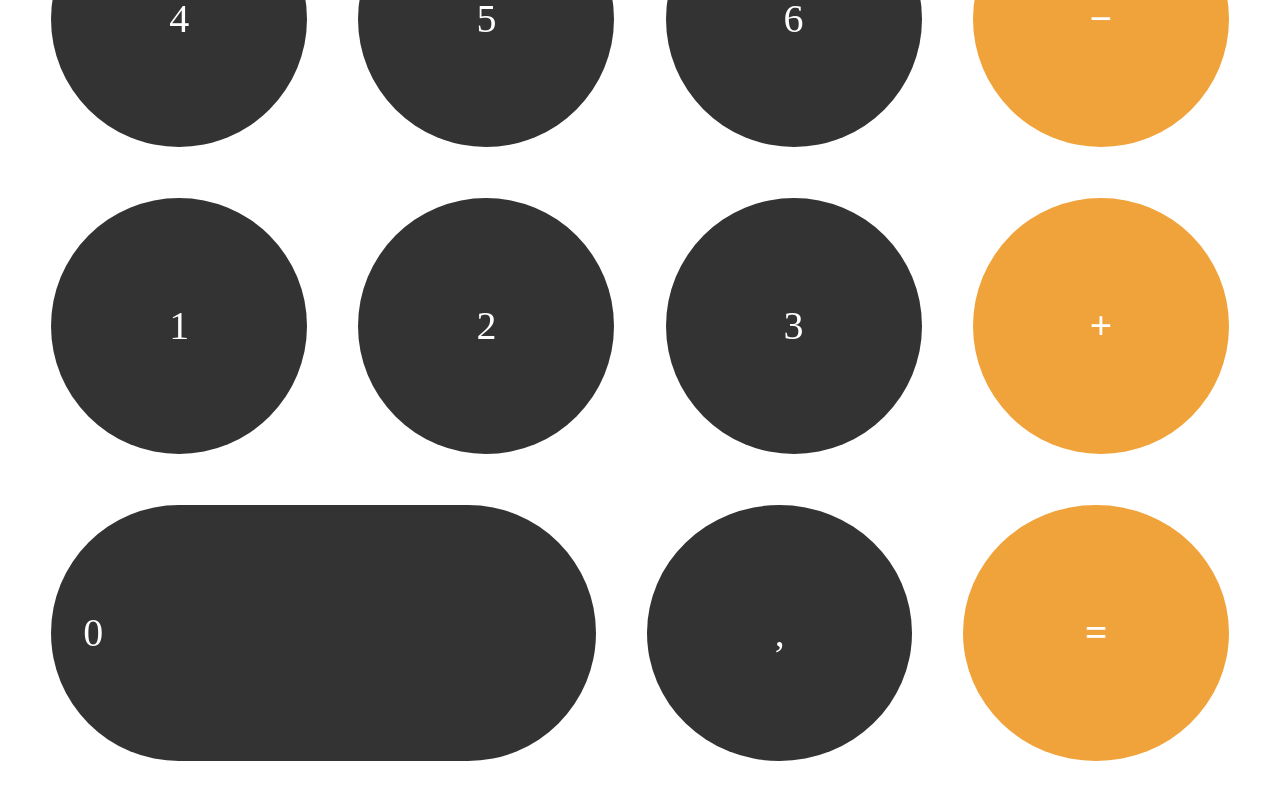
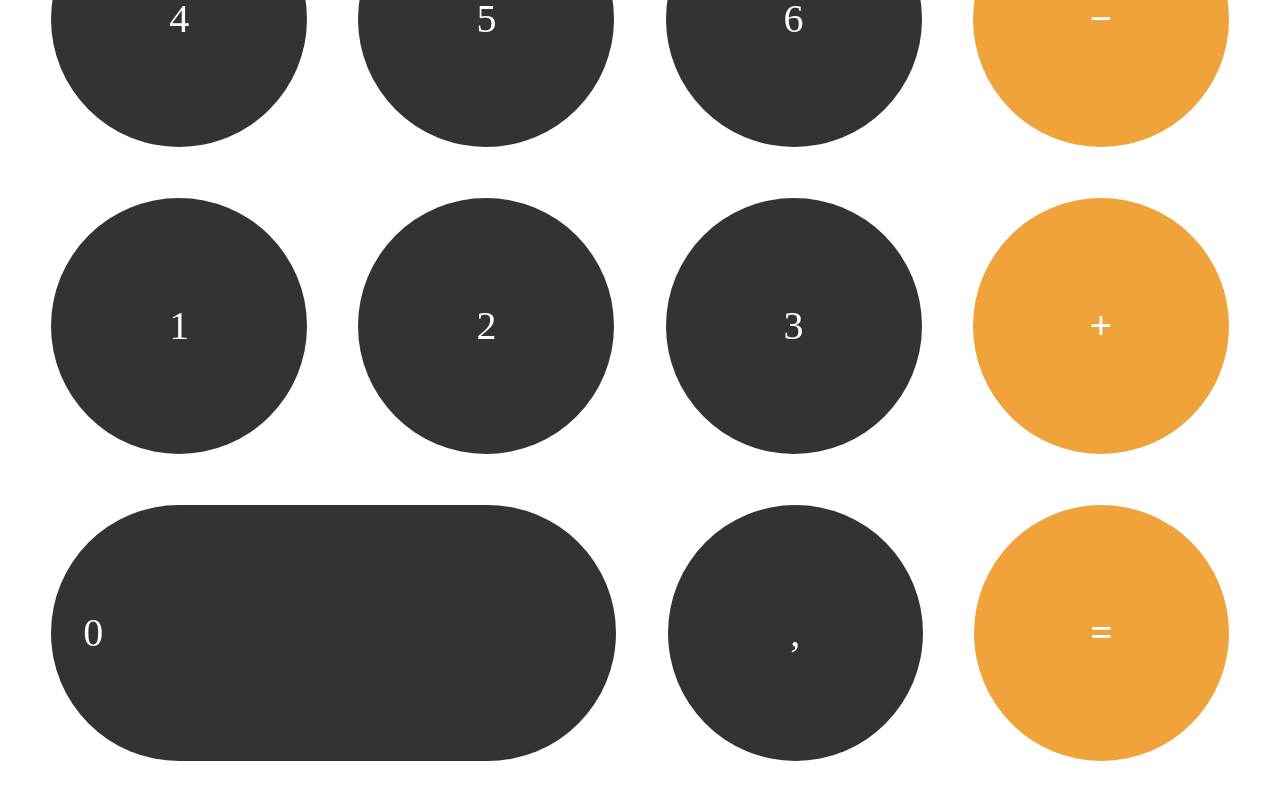
Before and after one commit to Newpoki/calculator, a React (Vite) app: page / in a window 1280 px wide. Shown: the part 875-1675 px from the top of the page. Built offline with nearby package versions, Linux system fonts and the light colour scheme; a web font is replaced by a local one.

Commit message:
fix: zero button width

```diff
--- a/src/calculator/button-digit.scss
+++ b/src/calculator/button-digit.scss
@@ -9,7 +9,7 @@
     border-radius: 352px;
     text-align: left;
     padding-left: 32px;
-    flex: 2;
+    flex: 2.17;
   }
 
   &:active {
```
